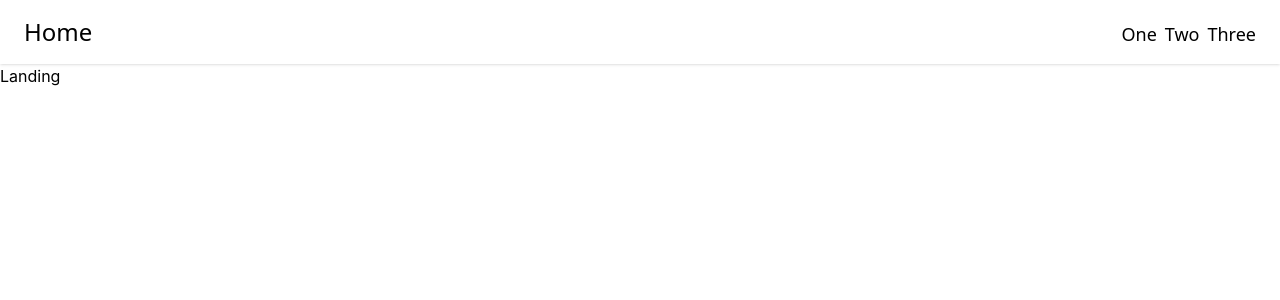
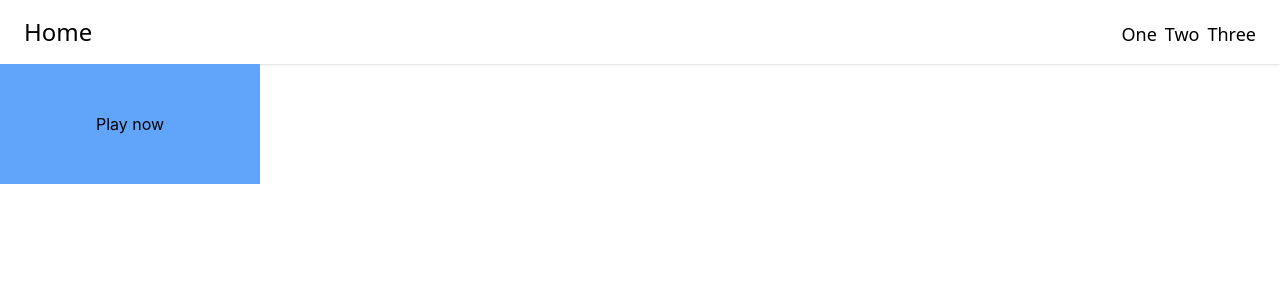
Before and after one commit to bencyna/word-guess, a React (Create React App) app: page / in a window 1280 px wide. Shown: the top 300 px of the page. Built offline with nearby package versions, Linux system fonts and the light colour scheme.

Commit message:
adding play button

```diff
--- a/src/Pages/Landing/Landing.tsx
+++ b/src/Pages/Landing/Landing.tsx
@@ -6,7 +6,9 @@ export default function Landing() {
   return (
     <div>
         <Navbar/>
-        Landing
+        <div id="gameOptions w-full align-center justify-content flex">
+            <button className="flex justify-center px-24 py-12 bg-blue-400">Play now</button>
+        </div>
     </div>
   )
 }
```
